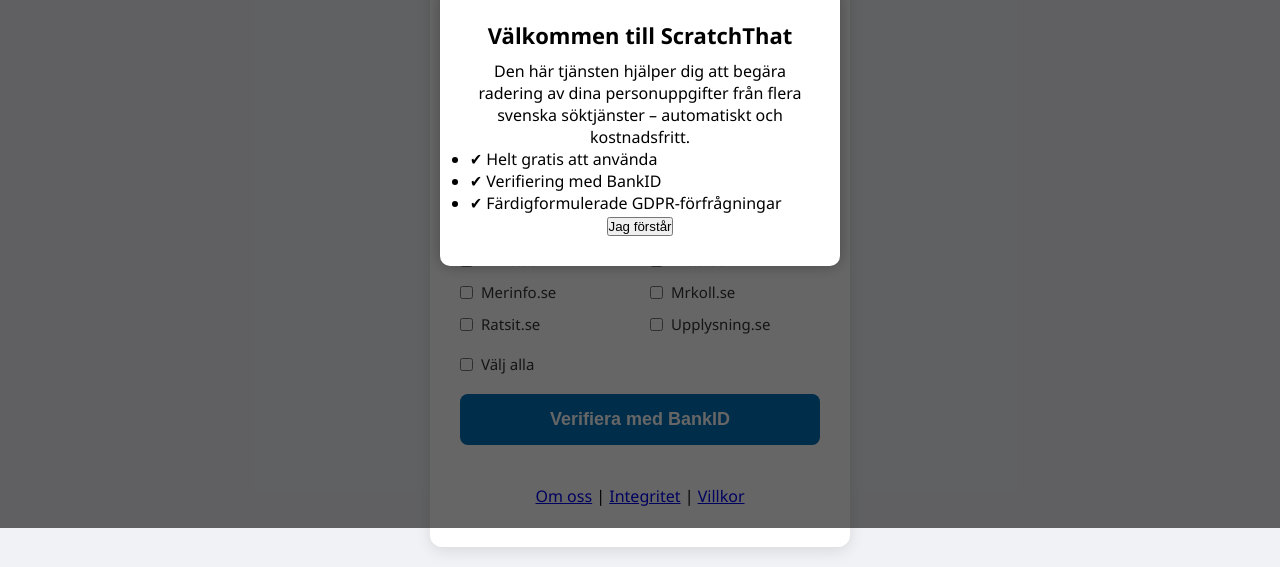
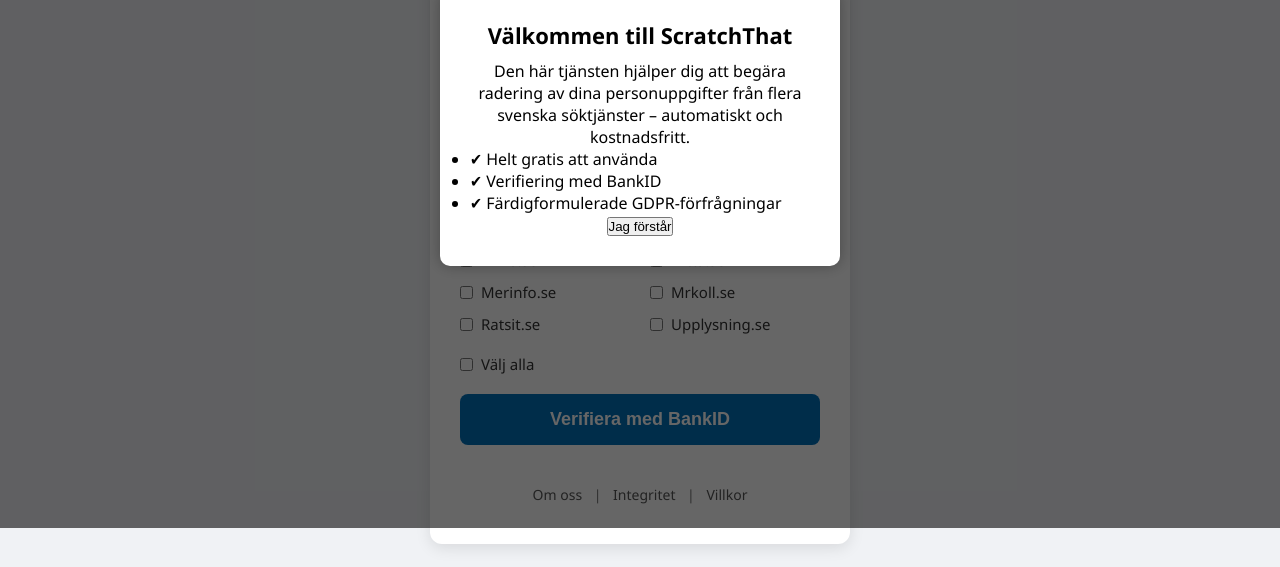
Before and after one commit to MusaeM/ScratchThat, a plain HTML site: page frontend/index.html in a window 1280 px wide. Shown: the part 272-839 px from the top of the page. Drawn offline with Linux system fonts and the light colour scheme.

Commit message:
Frontend - Add 404 and style for footer

```diff
--- a/frontend/style.css
+++ b/frontend/style.css
@@ -247,3 +247,18 @@
 
 .popup-box button {
     margin-top
+}
+
+footer {
+    font-size: 14px;
+    color: #777;
+    margin-top: 40px;
+}
+footer a {
+    color: #555;
+    text-decoration: none;
+    margin: 0 8px;
+}
+footer a:hover {
+    text-decoration: underline;
+}
```
Also changed, not shown: frontend/404.html (added, +15 -0 lines).
